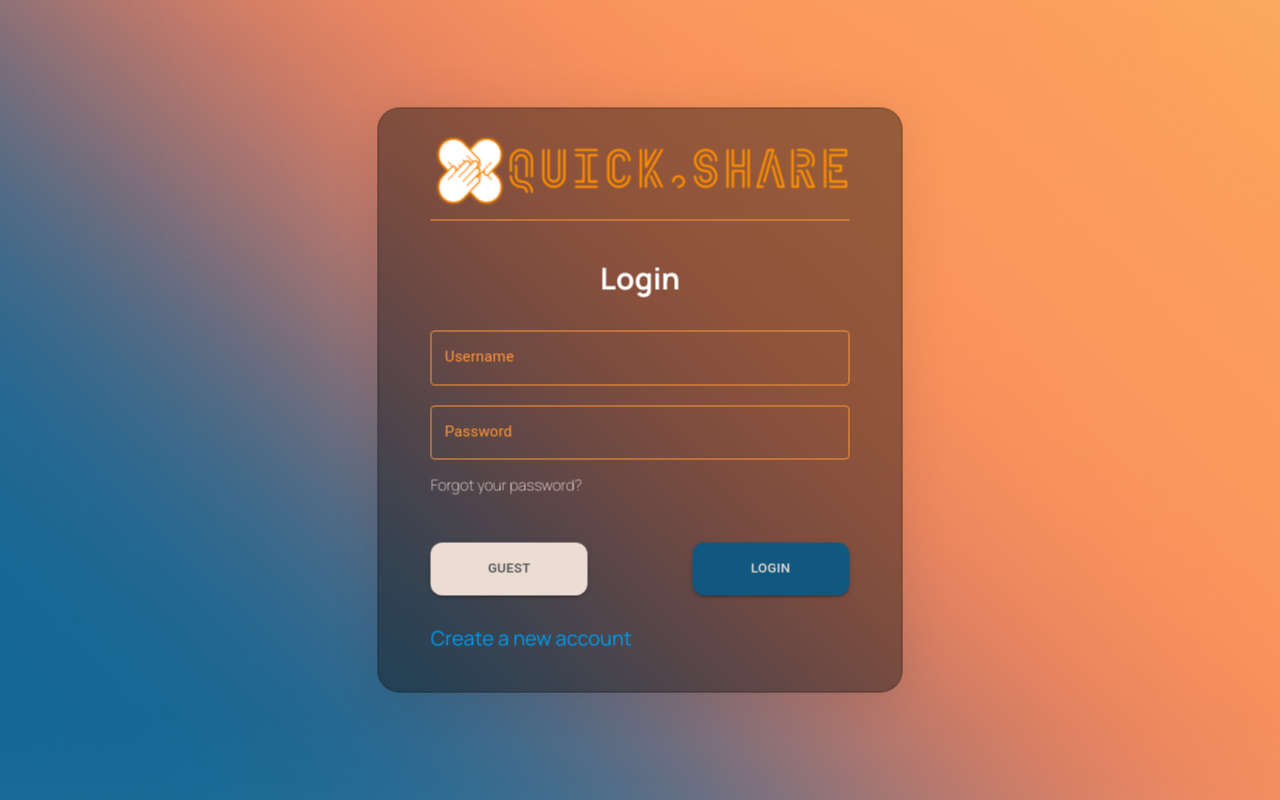
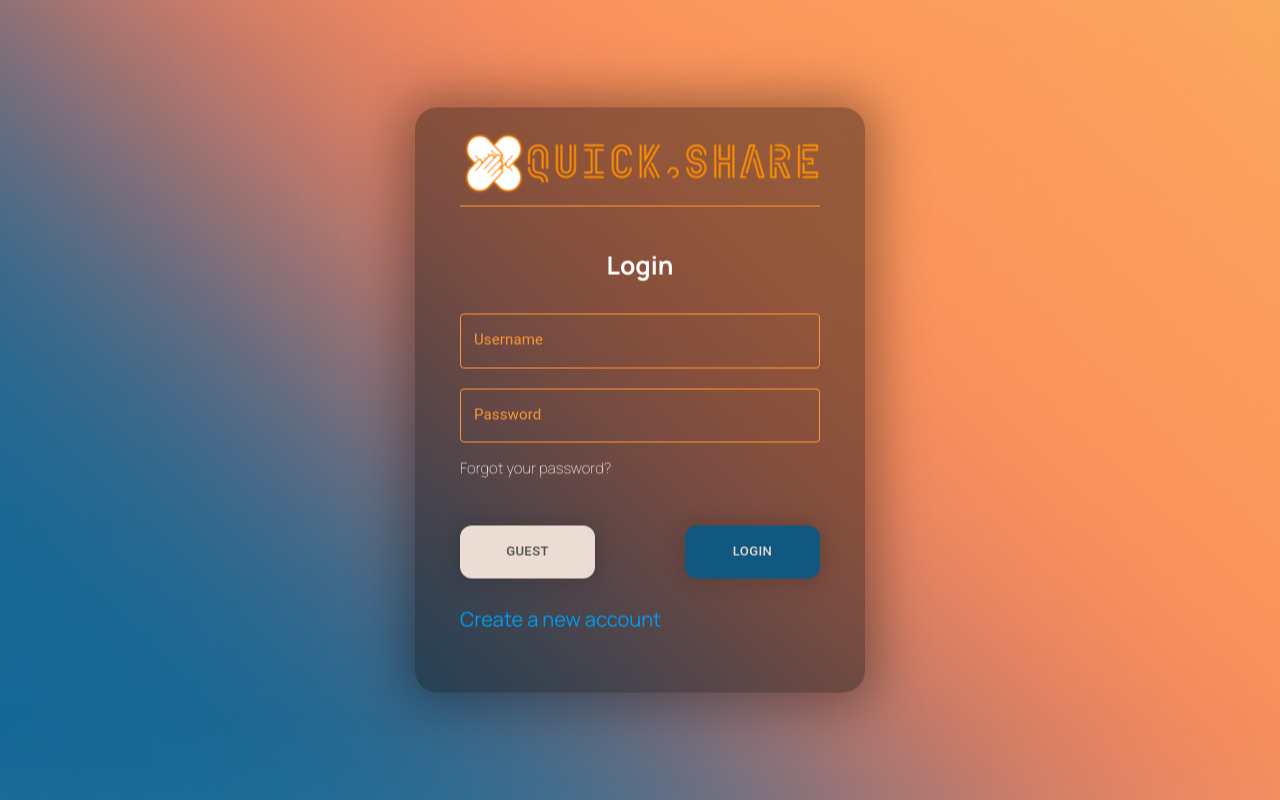
Before and after one commit to MattMkIV/QuickShare_Frontend, a React (Create React App) app: page / in a window 1280 px wide. Built offline with nearby package versions, Linux system fonts and the light colour scheme.

Commit message:
Login UI changes

```diff
--- a/src/Components/login/InputLogIn.css
+++ b/src/Components/login/InputLogIn.css
@@ -68,6 +68,7 @@
 .buttonSubmit {
     font-family: Manrope;
     color: #EBDCD5 !important;
+    box-shadow: 0 0 20px 5px rgba(0, 0, 0, 0.13) !important;
     font-size: 15px;
     font-weight: bold;
     width: 60%;
@@ -81,6 +82,7 @@
 .buttonGuest {
     font-family: Manrope;
     color: #4F4F4F !important;
+    box-shadow: 0 0 20px 5px rgba(0, 0, 0, 0.13) !important;
     font-size: 15px;
     font-weight: bold;
     width: 60%;
--- a/src/Pages/Login/Login.css
+++ b/src/Pages/Login/Login.css
@@ -1,15 +1,13 @@
 /*------------------- Central container ------------------*/
 .container_login {
-    width: 35rem;
+    width: 30rem;
     height: 39rem;
     /* From https://css.glass */
     background: rgba(14, 14, 14, 0.43);
     border-radius: 22px;
-    box-shadow: 0 4px 50px rgba(0, 0, 0, 0.1);
+    box-shadow: 0 0 50px 13px rgba(0, 0, 0, 0.34);
     backdrop-filter: blur(11px);
     -webkit-backdrop-filter: blur(11.2px);
-    border: 1px solid rgba(0, 0, 0, 0.3);
-
 }
 
 /*------------------- Logo ------------------*/
@@ -34,7 +32,7 @@
     font-weight: bolder;
     color: white;
     text-align: center;
-    font-size: 30px;
-    margin-top: 35px;
+    font-size: 25px;
+    margin-top: 40px;
     margin-bottom: 10px;
 }
--- a/src/Pages/homepage/Homepage.css
+++ b/src/Pages/homepage/Homepage.css
@@ -14,5 +14,5 @@
 .containerCenter {
     height: 100% !important;
     background-color: #3B3B3B !important;
-    border-radius: 22px 0px 0px 0px;
+    border-radius: 22px 1px 1px 1px;
 }
```
